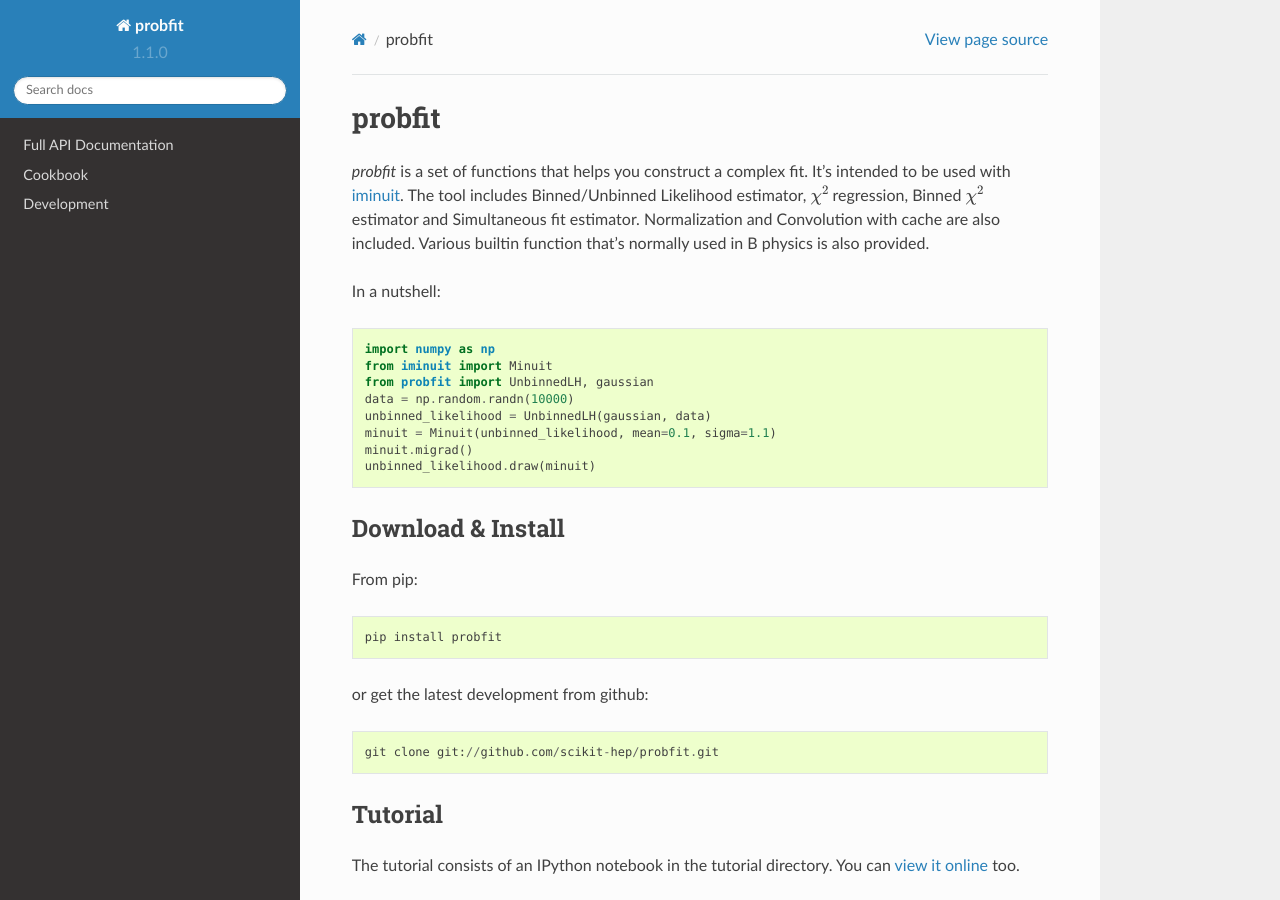
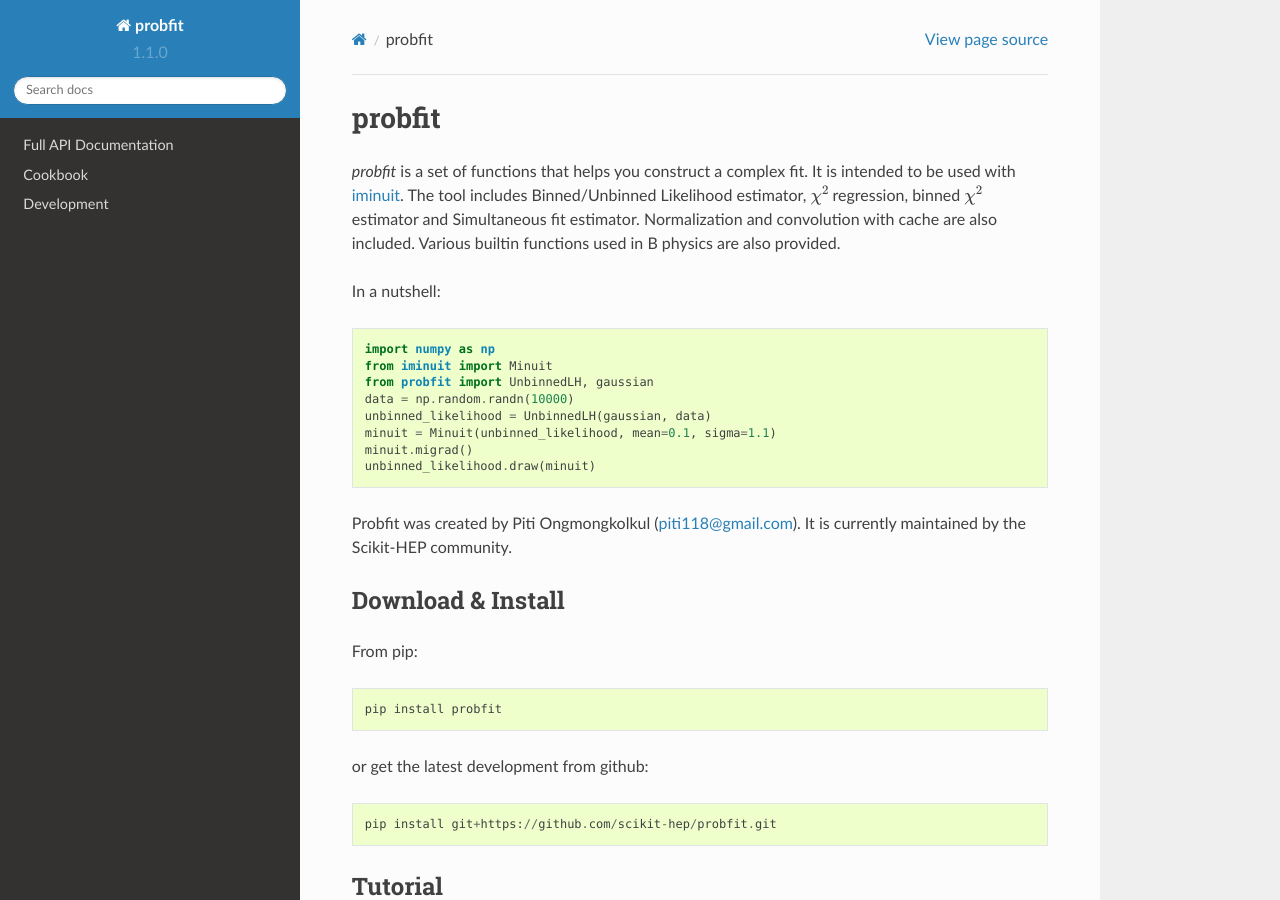
Before and after one commit to scikit-hep/probfit, a Sphinx documentation site: the page built from doc/index.rst, in a window 1280 px wide and 900 px high. Built offline with Sphinx 7.4.7 and the Read the Docs theme 2.0.0, drawn with Linux system fonts in a browser that asks for light colours.

Commit message:
improved doc

```diff
--- a/doc/index.rst
+++ b/doc/index.rst
@@ -1,12 +1,8 @@
 probfit
 =======
 
-*probfit* is a set of functions that helps you construct a complex fit. It's
-intended to be used with `iminuit <http://iminuit.readthedocs.org/>`_. The
-tool includes Binned/Unbinned Likelihood estimator, :math:`\chi^2` regression,
-Binned :math:`\chi^2` estimator and Simultaneous fit estimator. Normalization and
-Convolution with cache are also included. Various builtin function that's
-normally used in B physics is also provided.
+*probfit* is a set of functions that helps you construct a complex fit. It is
+intended to be used with `iminuit <http://iminuit.readthedocs.org/>`_. The tool includes Binned/Unbinned Likelihood estimator, :math:`\chi^2` regression, binned :math:`\chi^2` estimator and Simultaneous fit estimator. Normalization and convolution with cache are also included. Various builtin functions used in B physics are also provided.
 
 In a nutshell::
 
@@ -18,6 +14,8 @@
     minuit = Minuit(unbinned_likelihood, mean=0.1, sigma=1.1)
     minuit.migrad()
     unbinned_likelihood.draw(minuit)
+
+Probfit was created by Piti Ongmongkolkul (piti118@gmail.com). It is currently maintained by the Scikit-HEP community.
 
 .. toctree::
     :maxdepth: 4
@@ -36,7 +34,7 @@
 
 or get the latest development from github::
 
-    git clone git://github.com/scikit-hep/probfit.git
+    pip install git+https://github.com/scikit-hep/probfit.git
 
 Tutorial
 --------
```
